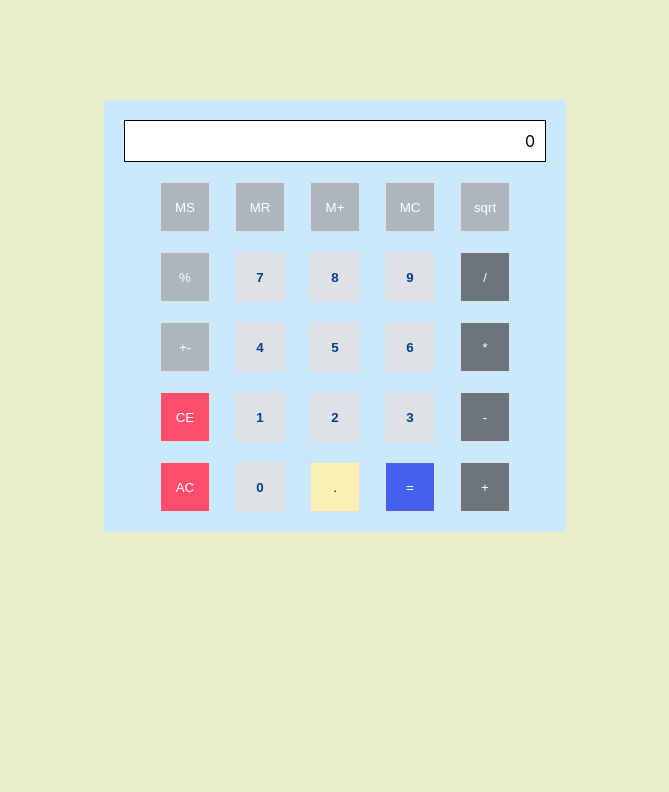
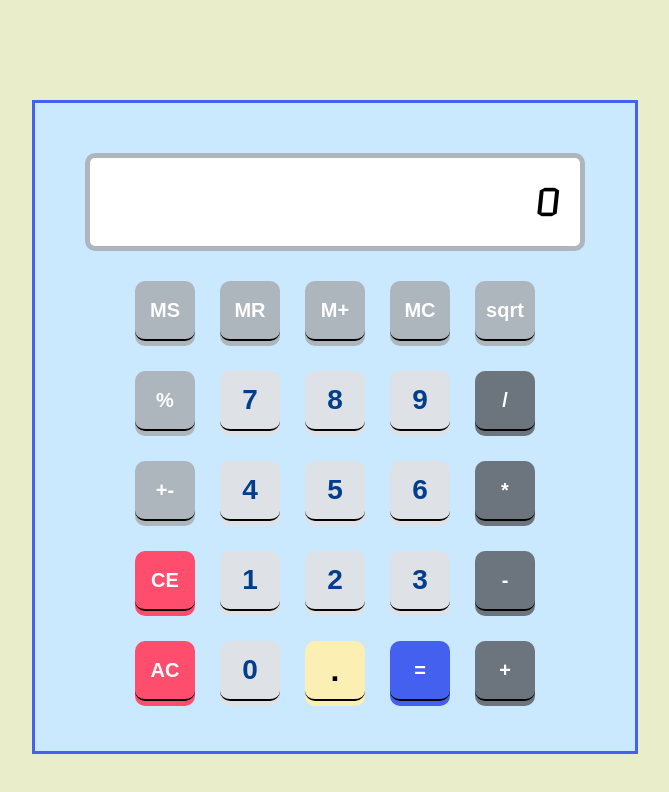
Before and after one commit to KhoaDinhNguyen/Calculator, a React (Create React App) app in the folder client/: page / in a window 1280 px wide. Shown: the top 792 px of the page, without its empty margins (305-974 px from the left). Built offline with nearby package versions, Linux system fonts and the light colour scheme.

Commit message:
feat: add complex style to calculator

```diff
--- a/client/src/components/Button.js
+++ b/client/src/components/Button.js
@@ -7,7 +7,7 @@ function Button({ buttonText, onClickHandler, type }) {
       className={`${styles.button} ${styles[type]}`}
       onClick={onClickHandler}
     >
-      {buttonText}
+      <p>{buttonText}</p>
     </button>
   );
 }
--- a/client/src/components/Screen.js
+++ b/client/src/components/Screen.js
@@ -4,8 +4,8 @@ import "../styles/Root.css";
 function Screen({ value, op }) {
   return (
     <div id={styles.screen}>
-      <p>{op}</p>
-      <p>{value}</p>
+      <p className={styles.displayScreen}>{op}</p>
+      <p className={styles.displayScreen}>{value}</p>
     </div>
   );
 }
--- a/client/src/pages/SimpleCalculator.js
+++ b/client/src/pages/SimpleCalculator.js
@@ -111,11 +111,8 @@ function SimpleCalculator() {
   const getSquareRoot = () => {
     setCurrentValue((val) => {
       const result = doSquareRoot(val);
-      if (result === "NaN") {
-        return clearAllScreen();
-      } else {
-        return formatStringNumber(result);
-      }
+      setNextScreenValue(true);
+      return formatStringNumber(result);
     });
   };
 
--- a/client/src/styles/Button.module.css
+++ b/client/src/styles/Button.module.css
@@ -1,40 +1,57 @@
 .button {
   display: flex;
-  width: 50px;
-  height: 50px;
+  width: 60px;
+  height: 60px;
   justify-content: center;
   align-items: center;
-  margin-top: 20px;
   cursor: pointer;
-  border: 1px solid var(--grey300);
+  font-size: 20px;
+  font-weight: 700;
+  border-radius: 10px;
+  border: transparent;
+  border-bottom: 2px solid black;
+}
+
+.button:hover {
+  transform: translate(0, 5px);
+  box-shadow: 0px 0px;
 }
 
 .delete {
   background-color: var(--red500);
   color: white;
+  box-shadow: 0px 5px var(--red500);
 }
+
 
 .special {
   background-color: var(--grey500);
   color: white;
+  box-shadow: 0px 5px var(--grey500);
 }
 
 .numeric {
   background-color: var(--grey300);
   color: var(--blue700);
-  font-weight: 900;
+  font-weight: 700;
+  font-size: 28px;
+  box-shadow: 0px 5px var(--grey300);
 }
 
 .basicOperator {
   background-color: var(--grey600);
   color: white;
+  box-shadow: 0px 5px var(--grey600);
 }
 
 .equal {
   background-color: var(--blue500);
   color: white;
+  box-shadow: 0px 5px var(--blue500);
 }
 
 .floatingPoint {
   background-color: var(--yellow300);
+  font-size: 32px;
+  box-shadow: 0px 5px var(--yellow300);
 }
--- a/client/src/styles/LineOfButton.module.css
+++ b/client/src/styles/LineOfButton.module.css
@@ -3,4 +3,5 @@
   list-style-type: none;
   justify-content: space-evenly;
   width: var(--simple-calculator-width);
+  margin-top: 30px;
 }
--- a/client/src/styles/Root.css
+++ b/client/src/styles/Root.css
@@ -4,7 +4,7 @@
 }
 
 :root {
-  --simple-calculator-width: 400px;
+  --simple-calculator-width: 450px;
   --red500: #ff4d6d;
   --grey500: #adb5bd;
   --grey300: #dee2e6;
--- a/client/src/styles/Screen.module.css
+++ b/client/src/styles/Screen.module.css
@@ -1,9 +1,19 @@
+@import url('https://fonts.googleapis.com/css2?family=Quantico:ital,wght@0,400;0,700;1,400;1,700&display=swap');
+
 #screen {
   display: flex;
-  border: 1px solid black;
+  border: 5px solid var(--grey500);
+  border-radius: 10px;
   width: var(--simple-calculator-width);
   justify-content: space-between;
   align-items: center;
-  padding: 10px;
   background-color: white;
+  padding: 15px 20px;
 }
+
+.displayScreen {
+  font-family: "Quantico", sans-serif;
+  font-weight: 400;
+  font-style: italic;
+  font-size: 40px;
+}
--- a/client/src/styles/SimpleCalculator.module.css
+++ b/client/src/styles/SimpleCalculator.module.css
@@ -18,5 +18,6 @@
   flex-direction: column;
   align-items: center;
   background-color: var(--blue200);
-  padding: 20px;
+  padding: 50px;
+  border: 3px solid var(--blue500);
 }
--- a/client/src/utils/removeRightmostDigit.js
+++ b/client/src/utils/removeRightmostDigit.js
@@ -1,4 +1,7 @@
 function removeRightmostDigit(input) {
+  if ((input = "NaN")) {
+    return "0";
+  }
   let N = input.length;
 
   return input.substring(0, N - 1);
```
Also changed, not shown: client/src/asset/fonts/screen/Audiowide-Regular.ttf (added), client/src/asset/fonts/screen/OFL.txt (added), 1 other file (tests, documents, lock files or other folders).
